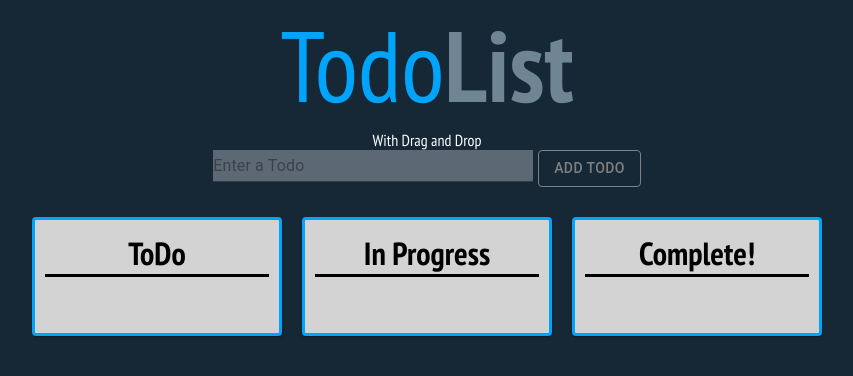
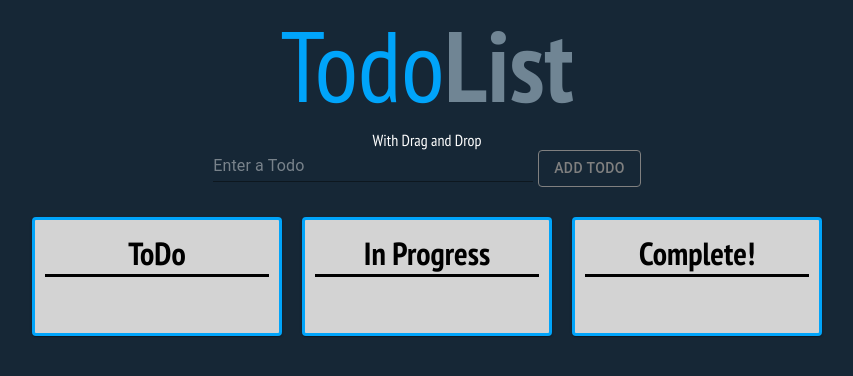
Before and after one commit to ryanCorlew/Todo-dnd, a React (Create React App) app: page / in a window 1280 px wide. Shown: the top 376 px of the page, without its empty margins (213-1066 px from the left). Built offline with nearby package versions, Linux system fonts and the light colour scheme.

Commit message:
updated color of text field

```diff
--- a/src/StyledComponents/MyTextField.js
+++ b/src/StyledComponents/MyTextField.js
@@ -3,9 +3,11 @@ import TextField from "@material-ui/core/TextField";
 import { makeStyles } from "@material-ui/core/styles";
 
 const useStyles = makeStyles({
+  root: {
+    width: "20rem",
+  },
   input: {
-    width: "20rem",
-    backgroundColor: "rgba(255, 255, 255, 0.3)",
+    color: "white",
   },
 });
 
@@ -13,7 +15,10 @@ const MyTextField = ({ change, value }) => {
   const classes = useStyles();
   return (
     <TextField
-      className={classes.input}
+      classes={{ root: classes.root }}
+      InputProps={{
+        className: classes.input,
+      }}
       placeholder="Enter a Todo"
       onChange={change}
       value={value}
```
